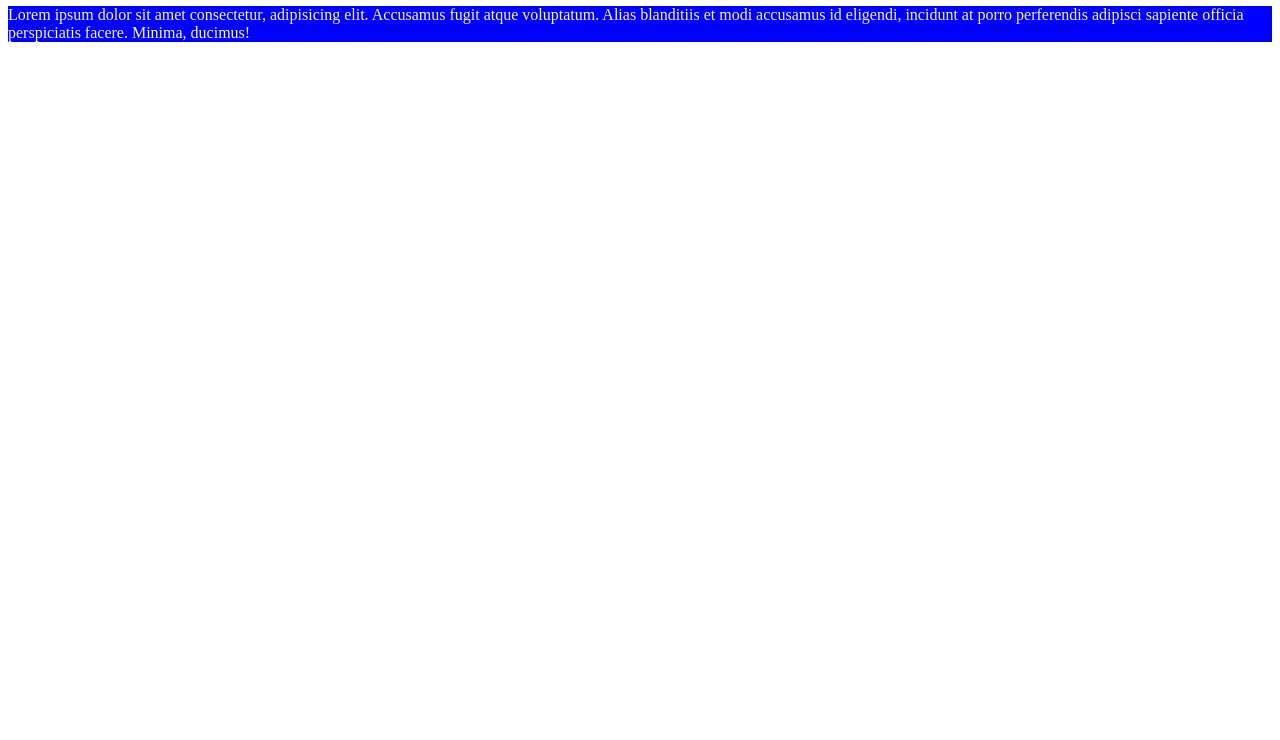
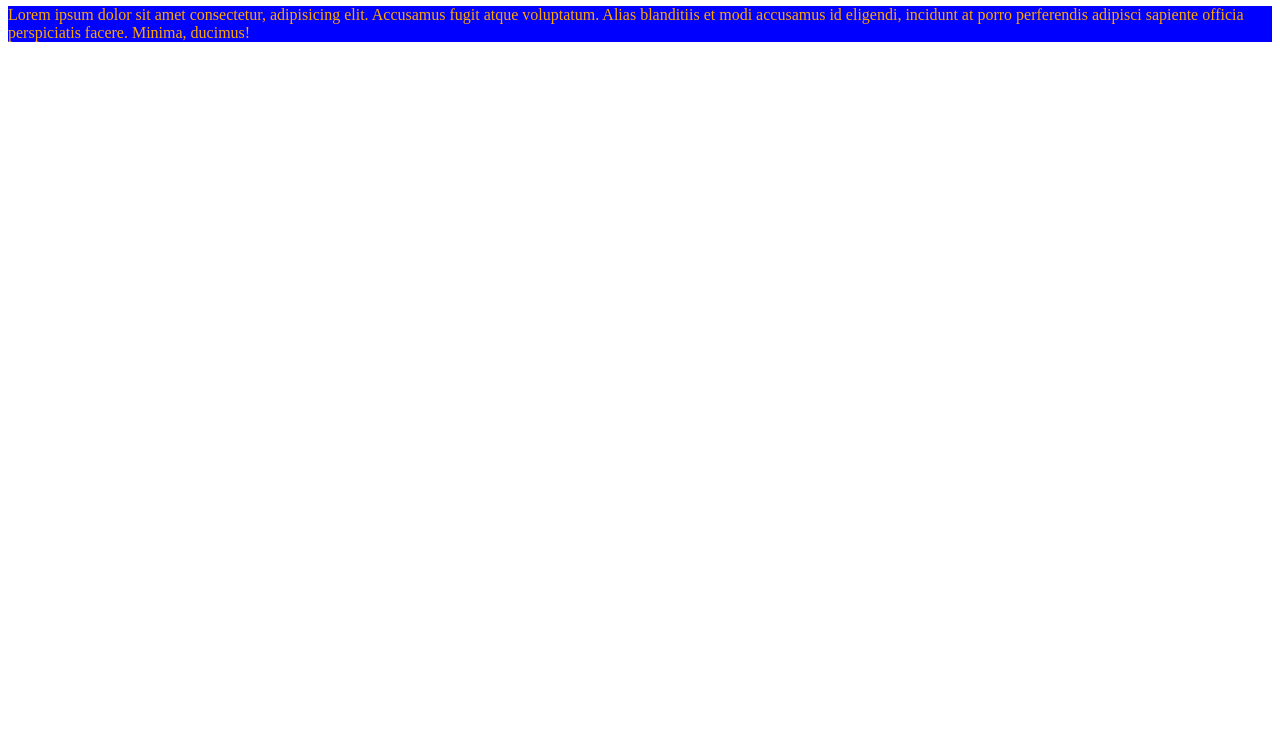
Before and after one commit to clement174/git_html, a plain HTML site: page index.html in a window 1280 px wide. Shown: the part 60-800 px from the top of the page. Drawn offline with Linux system fonts and the light colour scheme.

Commit message:
Change color to orange

```diff
--- a/style.css
+++ b/style.css
@@ -1,4 +1,4 @@
 .lorem {
-    color: whitesmoke;
+    color: orange;
     background-color: blue;
 }
```
